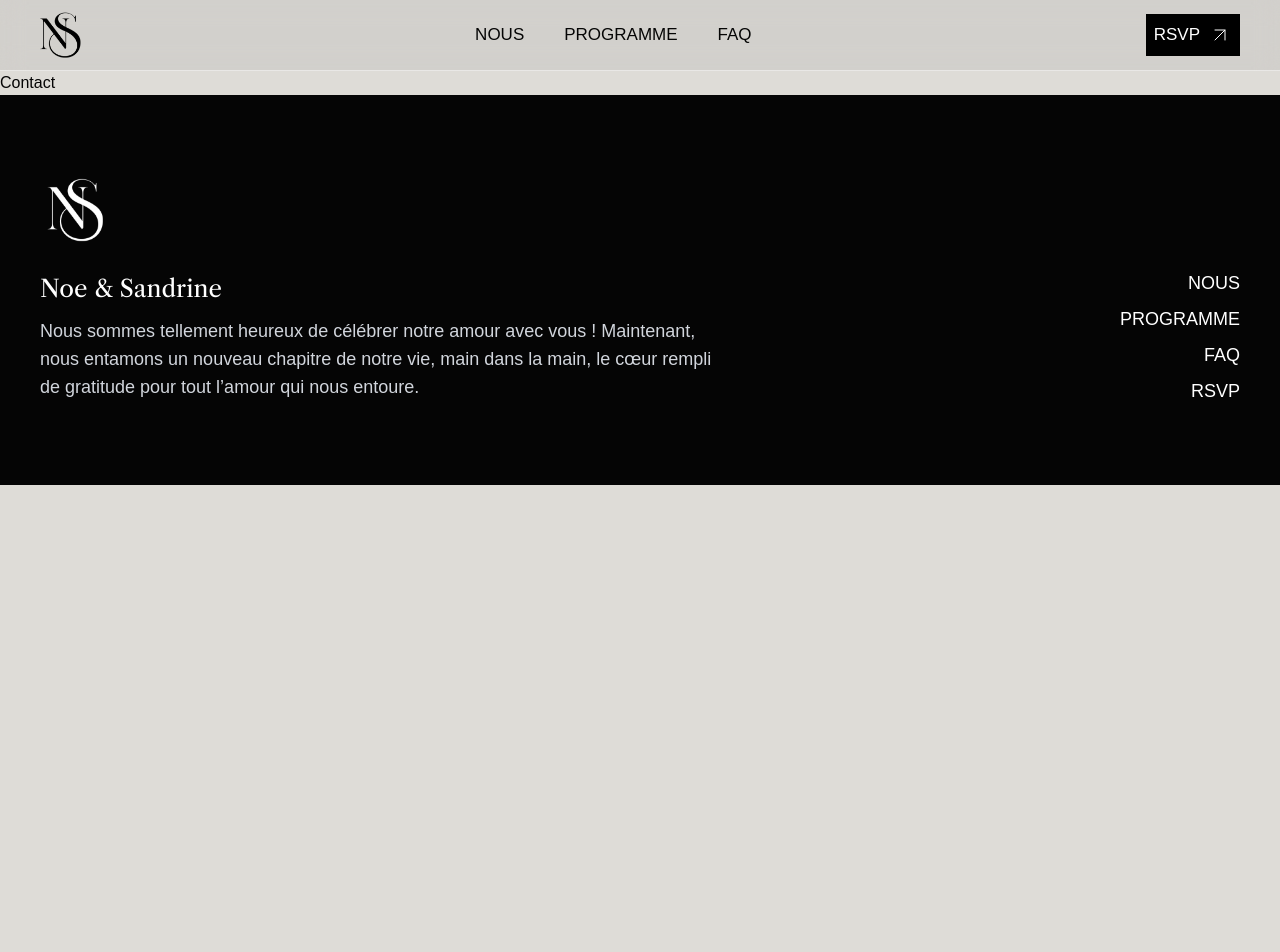
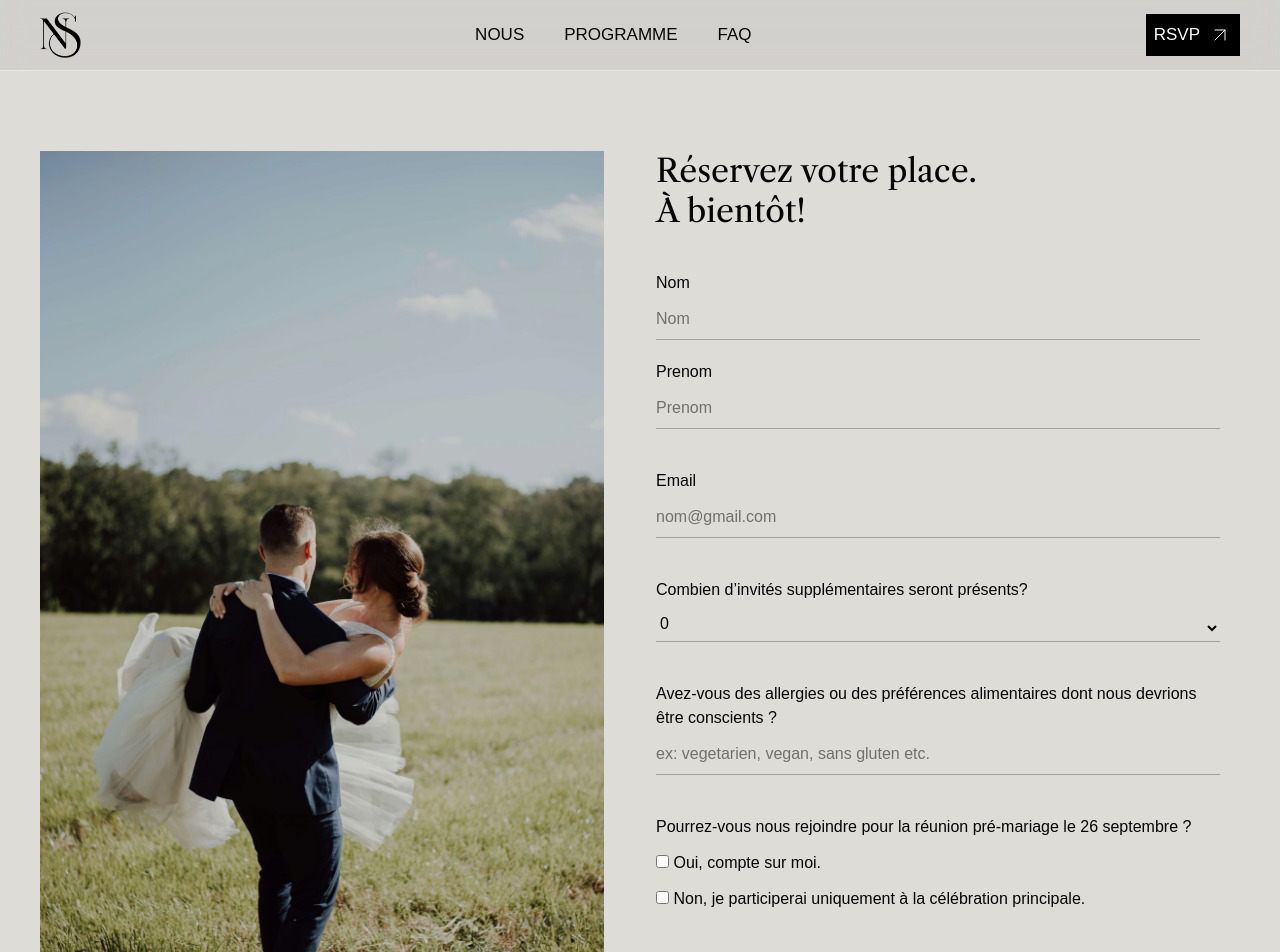
Before and after one commit to TeddyMedjio/wedding, a Next.js app: page /contact in a window 1280 px wide. Shown: the top 952 px of the page. Before the commit the page ends 800 px from the top, so only its background shows below. Built offline with nearby package versions, Linux system fonts and the light colour scheme; a web font is replaced by a local one.

Commit message:
formulaire

```diff
--- a/app/contact/page.tsx
+++ b/app/contact/page.tsx
@@ -1,5 +1,157 @@
+import Container from "@/components/Container";
+import { div } from "framer-motion/client";
+import Image from "next/image";
+
 function Contact() {
-  return <div>Contact</div>;
+  return (
+    <div className="grid place-items-center my-20">
+      <Container>
+        <div className="flex flex-col gap-8 md:flex-row items-center justify-center max-w-[1200px]">
+          <div className=" h-[400px] md:flex-auto self-stretch overflow-visible md:h-auto relative">
+            <Image
+              src="/maries.jpg"
+              fill={true}
+              alt="image des maries dans les prairies"
+              className="absolute object-cover object-center inset-0 m-auto"
+            />
+          </div>
+          <form
+            action="traitement"
+            method="post"
+            className="space-y-10 flex-1 px-5"
+          >
+            <p className="font-libre-caslon-text text-[30px] md:text-[32px] leading-10">
+              Réservez votre place. <br /> À bientôt!
+            </p>
+            <div className="flex flex-col md:flew-rowitems-center space-y-5 md:space-x-5 w-full">
+              {/* Nom */}
+              <div className="flex-1/2 flex flex-col space-y-3">
+                <label htmlFor="nom" className="font-light">
+                  Nom
+                </label>
+                <input
+                  type="text"
+                  name="nom"
+                  id="nom"
+                  placeholder="Nom"
+                  className="border-b border-neutral-400 placeholder:font-light pb-2 outline-none focus:border-black/50"
+                  required
+                />
+              </div>
+
+              {/* Prenom */}
+              <div className="flex-1/2 flex flex-col space-y-3">
+                <label htmlFor="prenom" className="font-light">
+                  Prenom
+                </label>
+                <input
+                  type="text"
+                  name="prenom"
+                  id="prenom"
+                  placeholder="Prenom"
+                  className="border-b border-neutral-400 placeholder:font-light pb-2 outline-none focus:border-black/50"
+                  required
+                />
+              </div>
+            </div>
+
+            {/* email */}
+            <div className="flex flex-col space-y-3">
+              <label htmlFor="email" className="font-light">
+                Email
+              </label>
+              <input
+                type="email"
+                name="email"
+                id="email"
+                placeholder="nom@gmail.com"
+                className="border-b border-neutral-400 placeholder:font-light pb-2 outline-none focus:border-black/50"
+                required
+              />
+            </div>
+
+            {/* nombre d'invites */}
+            <div className="flex flex-col space-y-3">
+              <label htmlFor="mySelect" className="font-light">
+                Combien d’invités supplémentaires seront présents?
+              </label>
+              <select
+                id="mySelect"
+                name="MyOption"
+                className="border-b border-neutral-400 placeholder:font-light pb-2 outline-none focus:border-black/50"
+                required
+              >
+                <option value="option1">0</option>
+                <option value="option2">1</option>
+                <option value="option3">2</option>
+                <option value="option4">3</option>
+                <option value="option5">4</option>
+              </select>
+            </div>
+
+            {/* repas */}
+            <div className="flex flex-col space-y-3">
+              <label htmlFor="repas" className="font-light">
+                Avez-vous des allergies ou des préférences alimentaires dont
+                nous devrions être conscients ?
+              </label>
+              <input
+                type="text"
+                name="repas"
+                id="repas"
+                placeholder="ex: vegetarien, vegan, sans gluten etc."
+                className="border-b border-neutral-400 placeholder:font-light pb-2 outline-none focus:border-black/50"
+                required
+              />
+            </div>
+
+            {/* avant le mariage */}
+            <div className="flex flex-col space-y-3">
+              <label htmlFor="checkbox" className="font-light">
+                Pourrez-vous nous rejoindre pour la réunion pré-mariage le 26
+                septembre ?
+              </label>
+              <div>
+                <input
+                  type="checkbox"
+                  name="oui"
+                  id="oui"
+                  className=" checked:bg-black"
+                />{" "}
+                <label htmlFor="oui">Oui, compte sur moi.</label>
+              </div>
+              <div>
+                <input type="checkbox" name="non" id="non" />{" "}
+                <label htmlFor="non">
+                  Non, je participerai uniquement à la célébration principale.
+                </label>
+              </div>
+            </div>
+
+            {/* body */}
+            <div className="flex flex-col space-y-3">
+              <label htmlFor="message" className="font-light">
+                Laissez-nous un message ou un souhait pour notre grand jour !
+              </label>
+              <textarea
+                name="message"
+                id="message"
+                placeholder="J'aimerai vous dire..."
+                className="border-b border-neutral-400 placeholder:font-light pb-5 outline-none focus:border-black/50"
+                required
+              />
+            </div>
+
+            <input
+              type="submit"
+              value="Envoyer"
+              className=" border border-neutral-400 w-full p-3 cursor-pointer hover:text-white hover:bg-black duration-300 ease-in-out"
+            />
+          </form>
+        </div>
+      </Container>
+    </div>
+  );
 }
 
 export default Contact;
```
